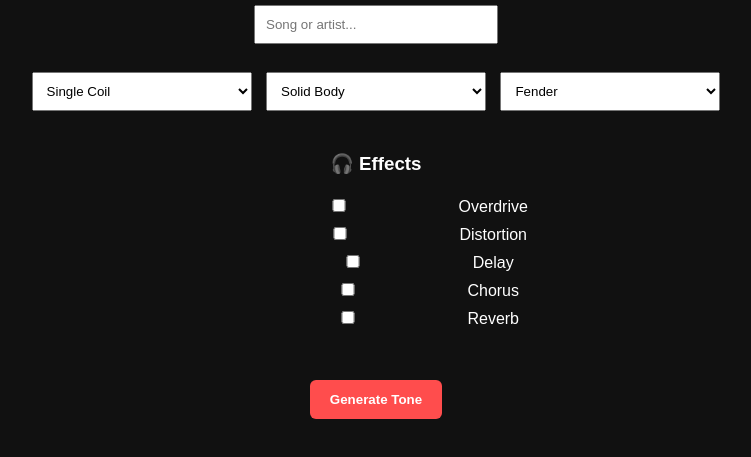
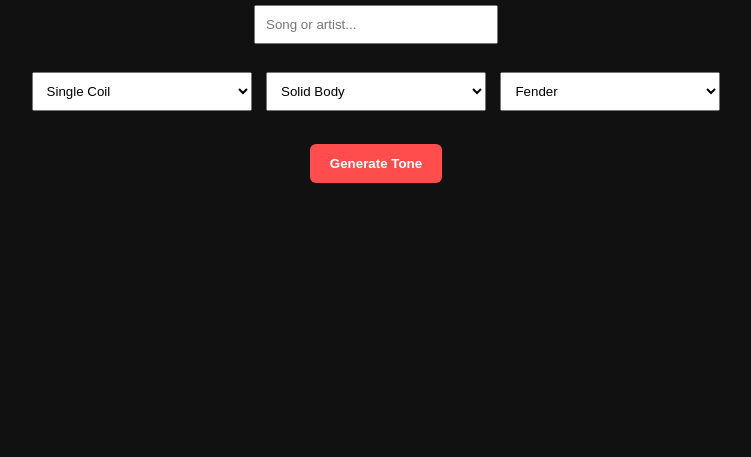
Before and after one commit to gabriel18788/ToneMap, a plain HTML site: page index.html in a window 1280 px wide. Shown: the part 119-576 px from the top of the page, without its empty margins (264-1015 px from the left). Drawn offline with Linux system fonts and the light colour scheme.

Commit message:
Update index.html

```diff
--- a/index.html
+++ b/index.html
@@ -31,19 +31,7 @@
     <option value="marshall">Marshall</option>
     <option value="mesa">Mesa Boogie</option>
     <option value="peavey">Peavey</option>
-    <option value="orange">Orange</option>
-    <option value="roland">Roland JC-120</option>
   </select>
-
-  <br><br>
-
-  <h3>🎧 Effects</h3>
-
-  <label><input type="checkbox" class="fx" value="overdrive"> Overdrive</label>
-  <label><input type="checkbox" class="fx" value="distortion"> Distortion</label>
-  <label><input type="checkbox" class="fx" value="delay"> Delay</label>
-  <label><input type="checkbox" class="fx" value="chorus"> Chorus</label>
-  <label><input type="checkbox" class="fx" value="reverb"> Reverb</label>
 
   <br><br>
 
```
